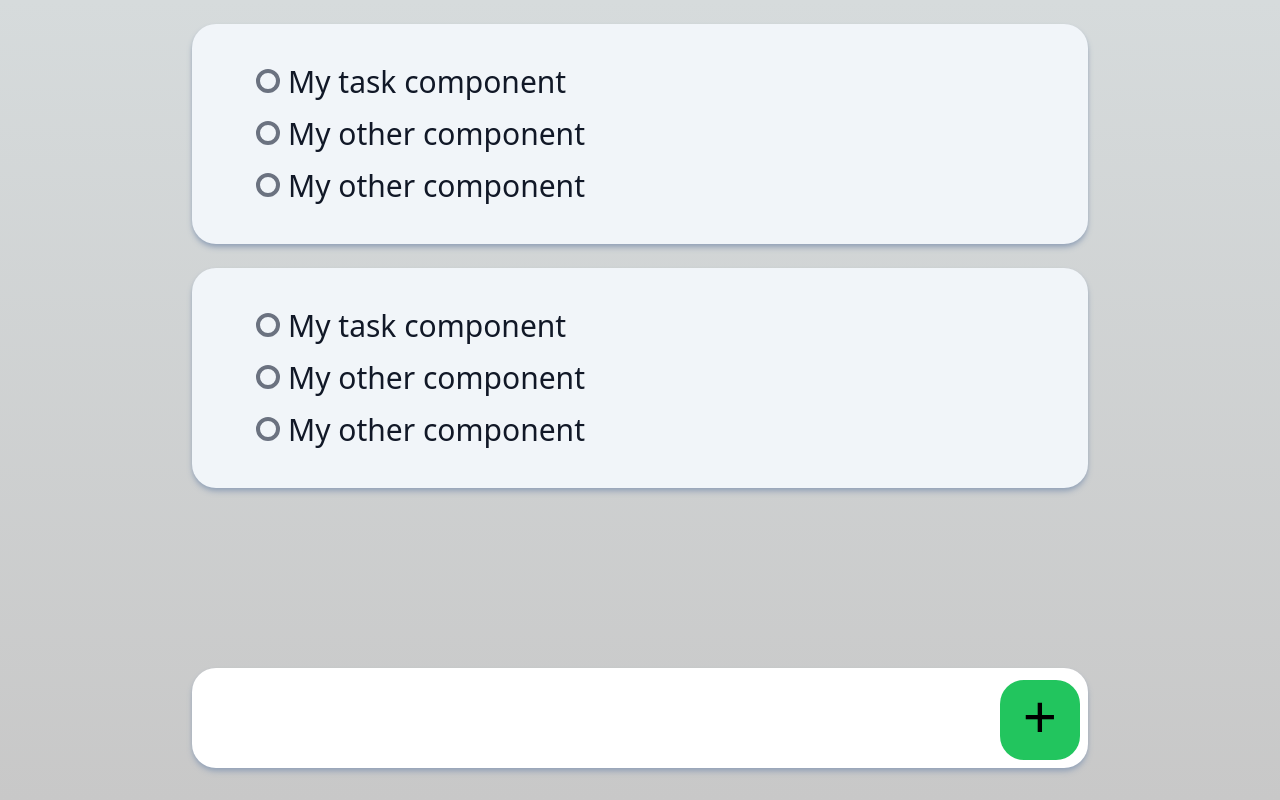
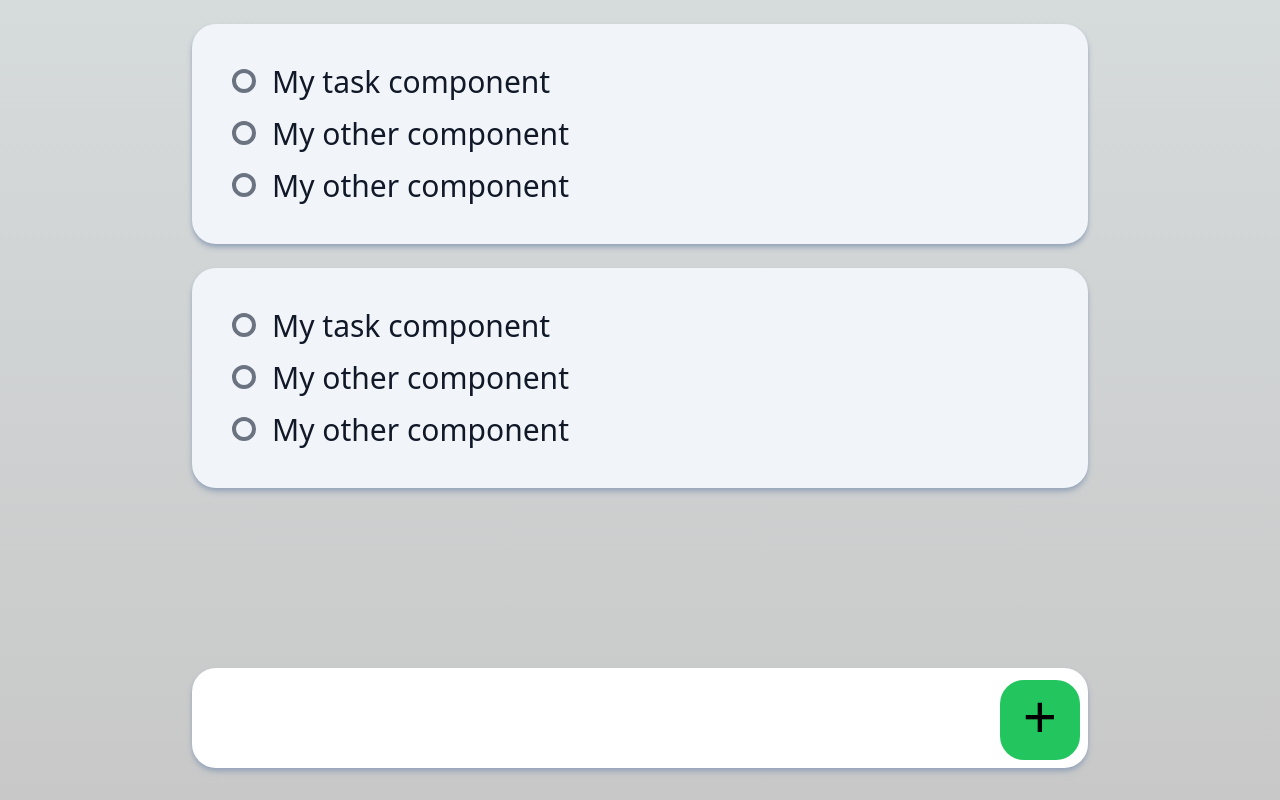
Before and after one commit to andersondavid/super-todo, a Next.js app: page / in a window 1280 px wide. Built offline with nearby package versions, Linux system fonts and the light colour scheme.

Commit message:
Change margin from checkbox

```diff
--- a/src/components/ContainerTodos/components/TodoComponent/Checkbox.tsx
+++ b/src/components/ContainerTodos/components/TodoComponent/Checkbox.tsx
@@ -16,7 +16,7 @@ export default function Checkbox({ checked, setChecked }: PropTypes) {
 	return (
 		<div className="inline">
 			<label
-				className={`h-6 w-6 border-gray-500 border-4 rounded-full inline-block cursor-pointer mr-2 ${
+				className={`h-6 w-6 border-gray-500 border-4 rounded-full inline-block cursor-pointer ${
 					isChecked ? "bg-green-500 border-green-500" : ""
 				}`}
 			>
--- a/src/components/ContainerTodos/components/TodoComponent/Task.tsx
+++ b/src/components/ContainerTodos/components/TodoComponent/Task.tsx
@@ -14,12 +14,14 @@ export function Task(props: TaskPropTypes) {
 
 	return (
 		<span
-			className={`block text-3xl my-4 mx-10 ${
+			className={`block text-3xl my-4 mx-4 ${
 				props.isComplete ? "line-through opacity-50" : ""
 			}`}
 		>
 			<Checkbox checked={props.isComplete} setChecked={setChecked} />
+			<span className="ml-4">
 			{props.content}
+			</span>
 		</span>
 	);
 }
```
